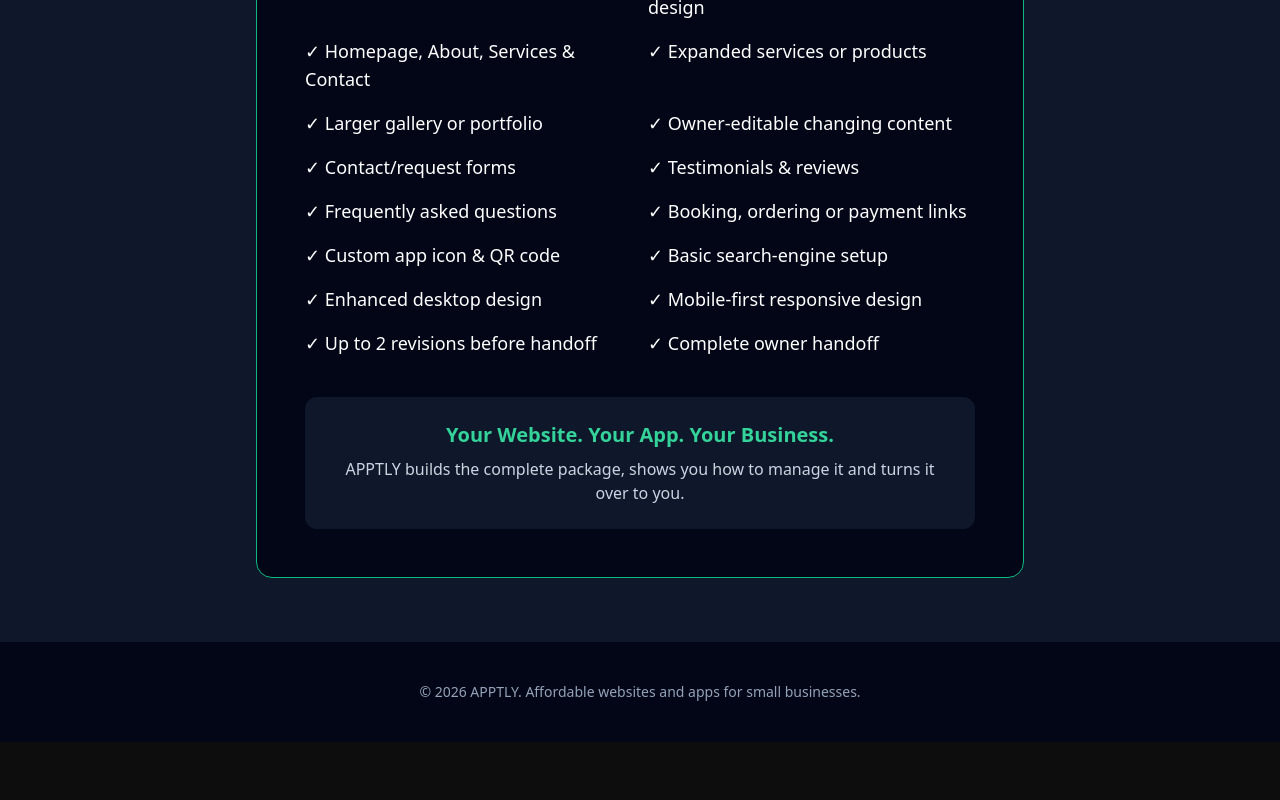
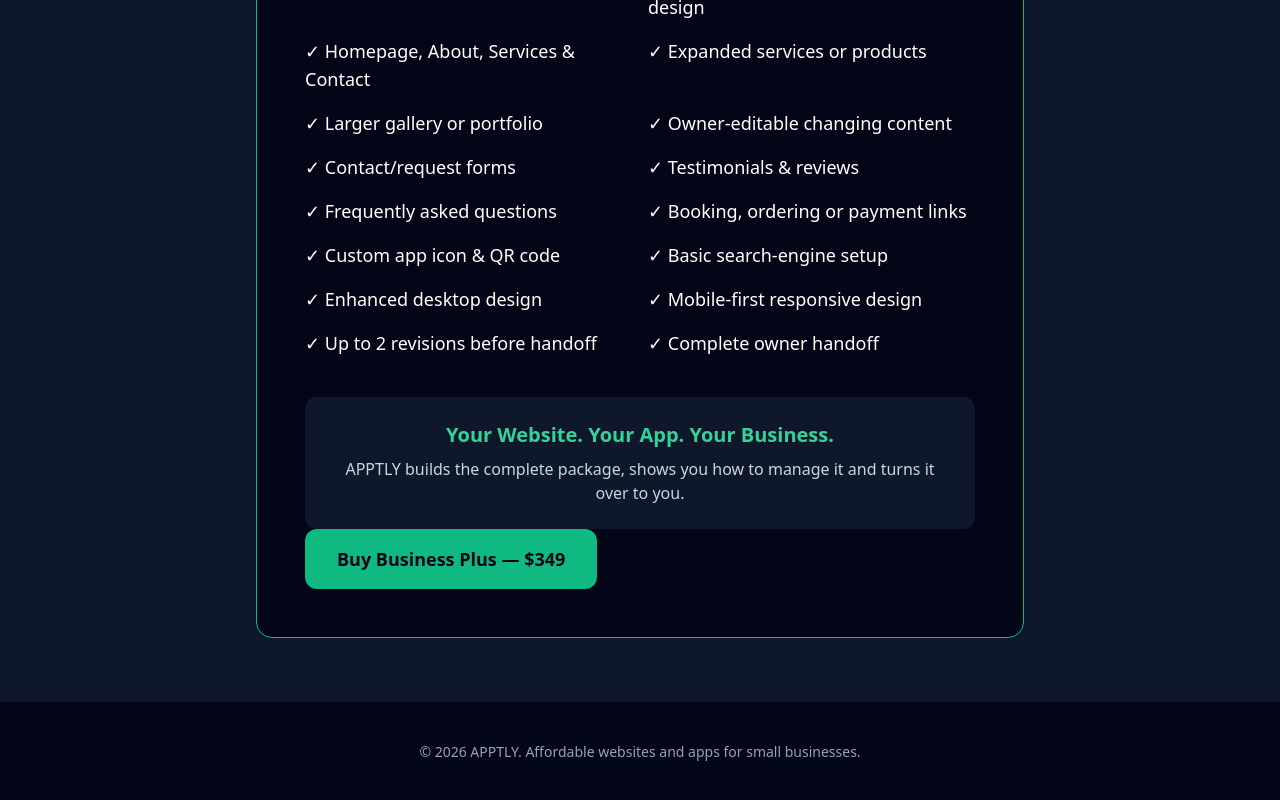
Before and after one commit to myapptly/apptly-website, a Next.js app: page / in a window 1280 px wide. Shown: the part 3133-3933 px from the top of the page. Before the commit the page ends 3875 px from the top, so only its background shows below. Built offline with nearby package versions, Linux system fonts and the light colour scheme.

Commit message:
Add Stripe purchase button for Business Plus

```diff
--- a/app/page.tsx
+++ b/app/page.tsx
@@ -237,6 +237,15 @@ export default function HomePage() {
                 and turns it over to you.
               </p>
             </div>
+          <a
+            href="https://buy.stripe.com/7sY8wP3HVaFw4n972Pc3m0a"
+            target="_blank"
+            rel="noopener noreferrer"
+            className="inline-block rounded-xl bg-emerald-500
+          px-8 py-4 text-lg font-bold text-slate-950"
+          >
+           Buy Business Plus — $349
+          </a>
 
           </div>
         </div>
```
